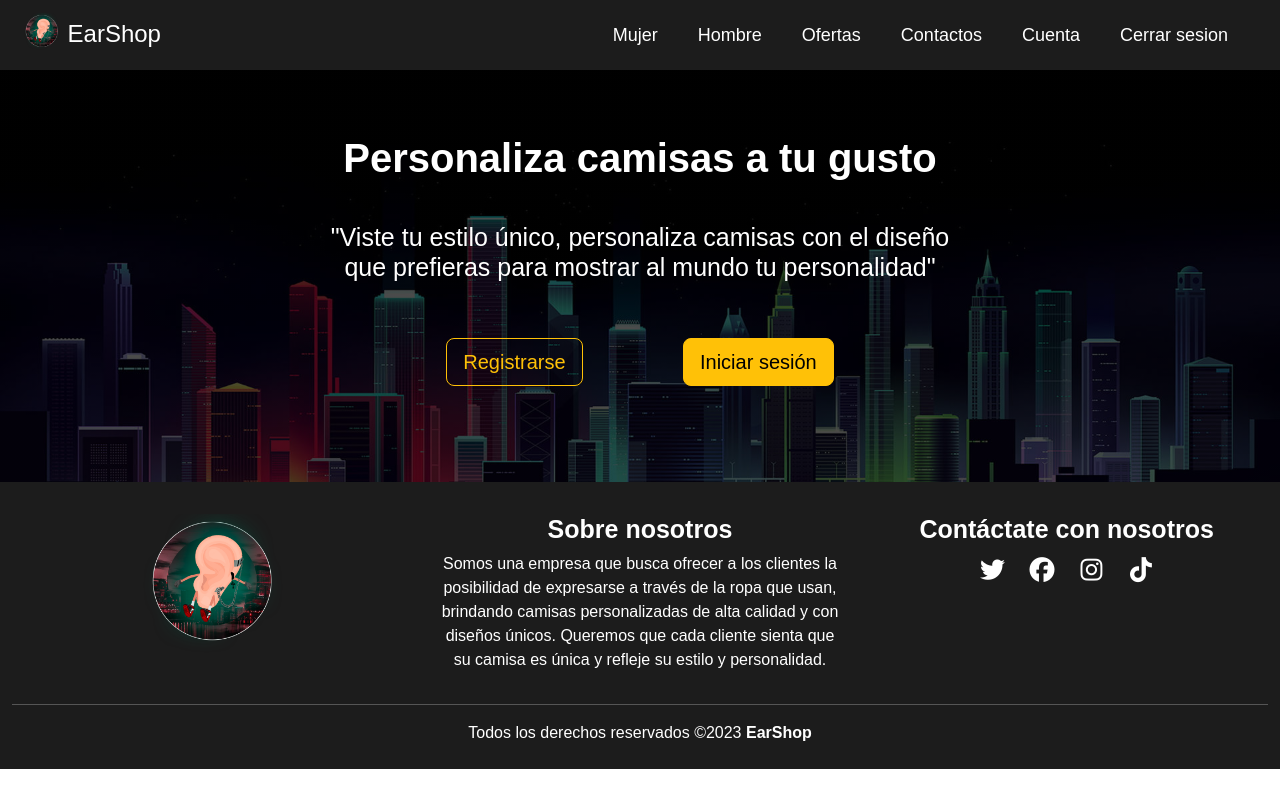
After one commit to Jesr06/Proyecto_Web, a PHP site: page /bienvenida.php in a window 1280 px wide. The commit adds this page. Run offline with PHP 8.4, Linux system fonts and the light colour scheme; the visitor is signed in with stand-in values (Sample User, id 1); some libraries are stand-ins or nearby versions.

Commit message:
Creando el login funcional

```diff
--- /dev/null
+++ b/bienvenida.php
@@ -0,0 +1,125 @@
+<?php
+
+session_start();
+
+if(!isset($_SESSION['usuario'])) {
+  echo '
+          <script>
+                alert("Por favor, inicia sesion para continuar");
+              window.location = "login.php";
+            </script>
+        ';
+  session_destroy();
+  die();
+}
+
+
+?>
+
+
+<!doctype html>
+<html lang="en">
+
+<head>
+  <meta charset="utf-8">
+  <meta name="viewport" content="width=device-width, initial-scale=1">
+  <title>EarShop</title>
+  <link href="https://cdn.jsdelivr.net/npm/bootstrap@5.3.0-alpha3/dist/css/bootstrap.min.css" rel="stylesheet"
+    integrity="sha384-KK94CHFLLe+nY2dmCWGMq91rCGa5gtU4mk92HdvYe+M/SXH301p5ILy+dN9+nJOZ" crossorigin="anonymous">
+  <link rel="stylesheet" href="css/style.css">
+</head>
+
+<body>
+  <!--nav-->
+  <nav class="navbar navbar-expand-lg">
+    <div class="container-fluid">
+      <a class="navbar-brand" href="#">
+        <img src="img/logo.png" alt="Logo">
+        <h4 class="d-inline-block align-text-top">EarShop</h4>
+      </a>
+      <button class="navbar-toggler toggler-color" type="button" data-bs-toggle="collapse" data-bs-target="#navbarNav"
+        aria-controls="navbarNav" aria-expanded="false" aria-label="Toggle navigation">
+        <span class="navbar-toggler-icon"></span>
+      </button>
+      <div class="collapse navbar-collapse" id="navbarNav">
+        <ul class="navbar-nav ms-auto">
+          <li>
+            <a href="#">Mujer</a>
+          </li>
+          <li>
+            <a href="#">Hombre</a>
+          </li>
+          <li>
+            <a href="#">Ofertas</a>
+          </li>
+          <li>
+            <a href="#">Contactos</a>
+          </li>
+          <li>
+            <a href="#">Cuenta</a>
+          </li>
+          <li>
+            <a href="php/cerrar_sesion.php">Cerrar sesion</a>
+          </li>
+
+        </ul>
+      </div>
+    </div>
+  </nav>
+  <!--header-->
+  <header class="container-fluid">
+    <h1>Personaliza camisas a tu gusto</h1>
+    <h2>"Viste tu estilo único, personaliza camisas con el diseño
+      <br>que prefieras para mostrar al mundo tu personalidad"
+    </h2>
+    <a href="login.php" type="button" class="btn btn-outline-warning btn-lg">Registrarse</a>
+    <a href="login.php" type="button" class="btn btn-warning btn-lg">Iniciar sesión</a>
+  </header>
+  <!--Contenido-->
+
+
+
+
+
+
+
+
+
+
+  <!--footer-->
+  <footer class="container-fluid">
+    <div class="row">
+      <div class="col-xs-12 col-md-4 col-lg-4">
+        <img src="img/logo.png" alt="Logo">
+      </div>
+      <div class="col-xs-12 col-md-4 col-lg-4">
+        <h4>Sobre nosotros</h4>
+        <p>Somos una empresa que busca ofrecer a los clientes
+          la posibilidad de expresarse a través de la ropa que
+          usan, brindando camisas personalizadas de alta calidad
+          y con diseños únicos. Queremos que cada cliente sienta
+          que su camisa es única y refleje su estilo y personalidad.</p>
+      </div>
+      <div class="col-xs-12 col-md-4 col-lg-4">
+        <h4>Contáctate con nosotros</h4>
+        <ul class="col-xs-12 col-md-12 col-lg-12 list-unstyled">
+          <li>
+            <a href="#" class="text-reset"><i class="fab fa-twitter"></i></a>
+            <a href="#" class="text-reset"><i class="fab fa-facebook"></i></a>
+            <a href="#" class="text-reset"><i class="fab fa-instagram"></i></a>
+            <a href="#" class="text-reset"><i class="fa-brands fa-tiktok"></i></a>
+          </li>
+        </ul>
+      </div>
+    </div>
+    <hr>
+    <p>Todos los derechos reservados ©2023 <b>EarShop</b></p>
+  </footer>
+
+  <script src="https://kit.fontawesome.com/9e198b2f7c.js" crossorigin="anonymous"></script>
+  <script src="https://cdn.jsdelivr.net/npm/bootstrap@5.3.0-alpha3/dist/js/bootstrap.bundle.min.js"
+    integrity="sha384-ENjdO4Dr2bkBIFxQpeoTz1HIcje39Wm4jDKdf19U8gI4ddQ3GYNS7NTKfAdVQSZe"
+    crossorigin="anonymous"></script>
+</body>
+
+</html>
--- a/index.html
+++ b/index.html
@@ -44,8 +44,8 @@
       <h1>Personaliza camisas a tu gusto</h1>
       <h2>"Viste tu estilo único, personaliza camisas con el diseño
       <br>que prefieras para mostrar al mundo tu personalidad"</h2>
-      <a href="login.html"  type="button" class="btn btn-outline-warning btn-lg">Registrarse</a>
-      <a href="login.html"  type="button" class="btn btn-warning btn-lg">Iniciar sesión</a>
+      <a href="login.php"  type="button" class="btn btn-outline-warning btn-lg">Registrarse</a>
+      <a href="login.php"  type="button" class="btn btn-warning btn-lg">Iniciar sesión</a>
     </header>
     <!--Contenido-->
     <p>Hagan algo también pirobos (Patiño y Alvarez)</p>
```
Also changed, not shown: login.php (renamed from login.html, +18 -8 lines), php/cerrar_sesion.php (added, +7 -0 lines), php/conexion_be.php (added, +12 -0 lines), php/login_usuario_be.php (added, +29 -0 lines), php/registro_usuario_be.php (added, +65 -0 lines).
